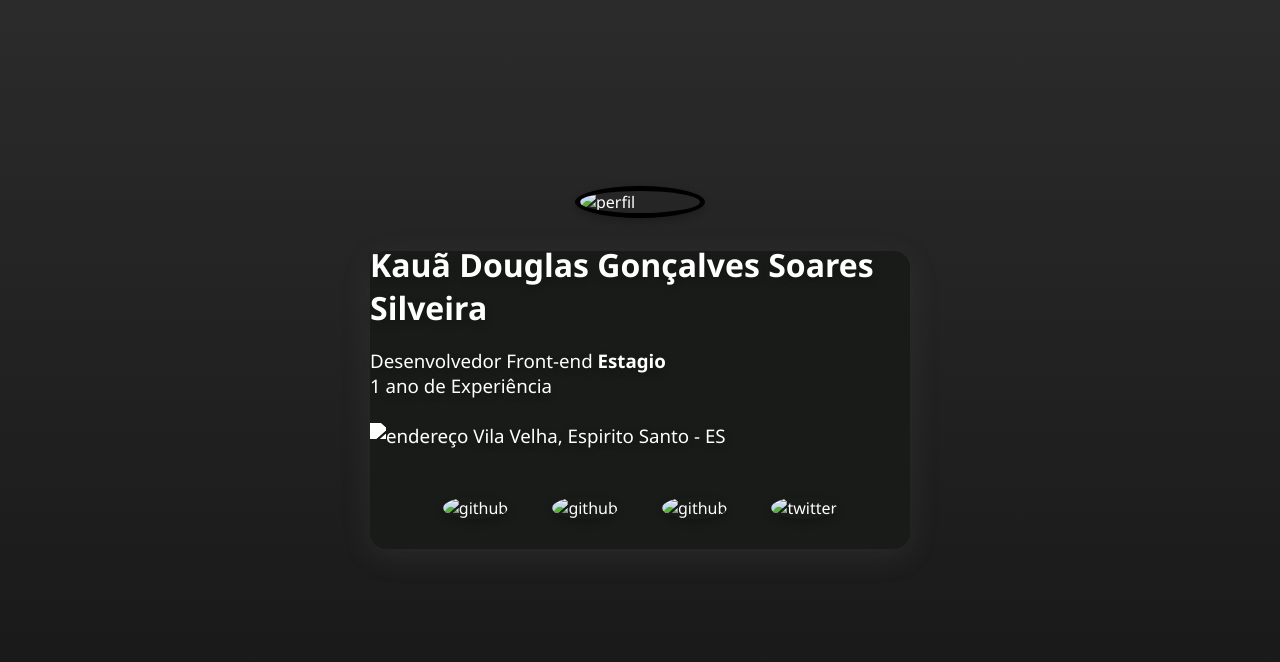
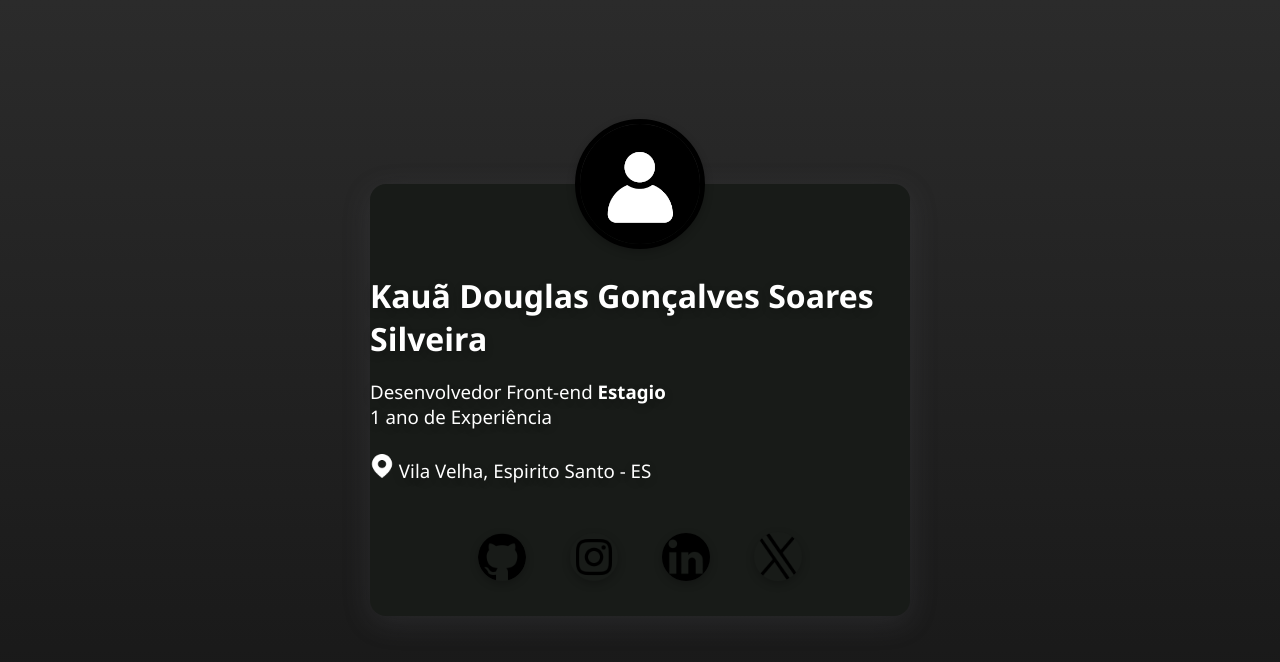
Before and after one commit to KauanDeev/document, a plain HTML site: page index.html in a window 1280 px wide. Drawn offline with Linux system fonts and the light colour scheme; the site is published under a folder, as on GitHub Pages, so addresses that start at the root find nothing.

Commit message:
index.html

```diff
--- a/index.html
+++ b/index.html
@@ -12,7 +12,7 @@
     <div class="container">
         <div class="card">
 
-            <img src="/assets/img.png" alt="perfil" class="profile-img">
+            <img src="Assets/img.png" alt="perfil" class="profile-img">
 
             <div class="container-text">
                 <h1 class="name">
@@ -23,22 +23,22 @@
                     Desenvolvedor Front-end <b>Estagio</b> <br>
                     1 ano de Experiência <br><br>
 
-                    <img src="/assets/address-icon.png" alt="endereço" class="address-icon"> Vila Velha, Espirito Santo - ES
+                    <img src="Assets/address-icon.png" alt="endereço" class="address-icon"> Vila Velha, Espirito Santo - ES
                 </h3>
             </div>
 
             <div class="socials">
                 <a href="https://github.com/KauanDeev" target="_blank">
-                    <img src="/assets/github-icon2.png" alt="github">
+                    <img src="Assets/github-icon2.png" alt="github">
                 </a>
                 <a href="https://github.com/KauanDeev" target="_blank">
-                    <img src="/assets/instagram-icon2.png" alt="github">
+                    <img src="Assets/instagram-icon2.png" alt="github">
                 </a>
                 <a href="https://github.com/KauanDeev" target="_blank">
-                    <img src="/assets/linkedIn-icon2.png" alt="github">
+                    <img src="Assets/linkedIn-icon2.png" alt="github">
                 </a>
                 <a href="https://twitter.com/kauandeev" target="_blank">
-                    <img src="/assets/youtube-icon2.png" alt="twitter">
+                    <img src="Assets/youtube-icon2.png" alt="twitter">
                 </a>
             </div>
         </div>
```
